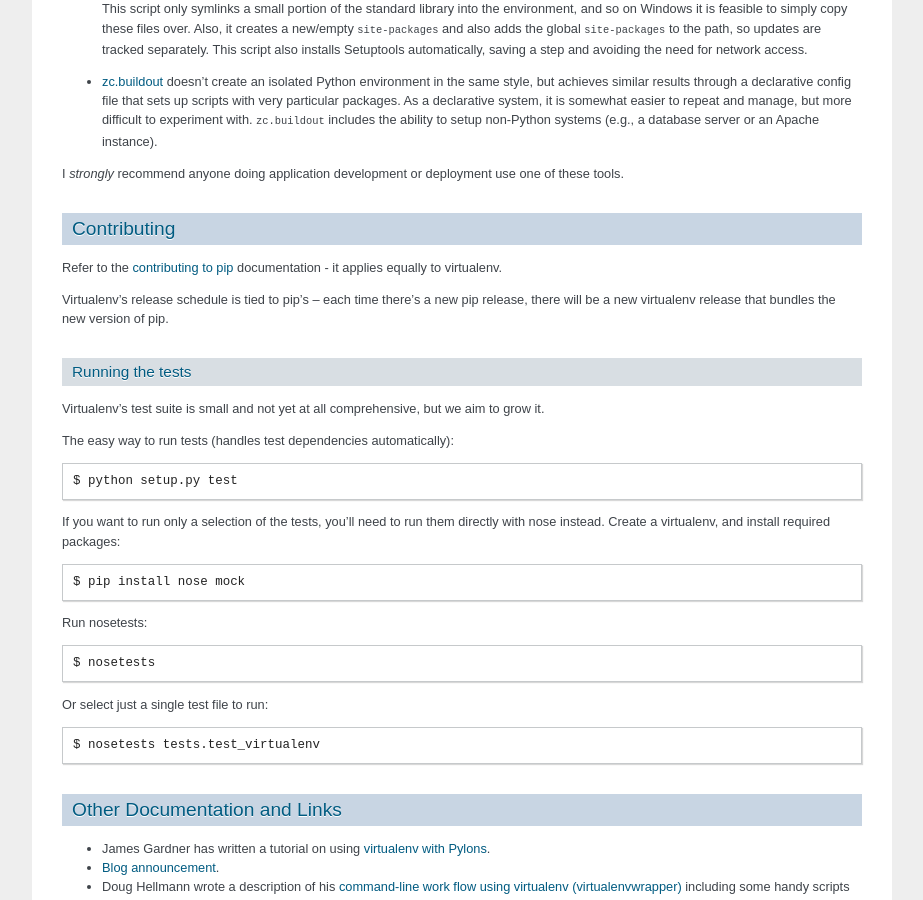
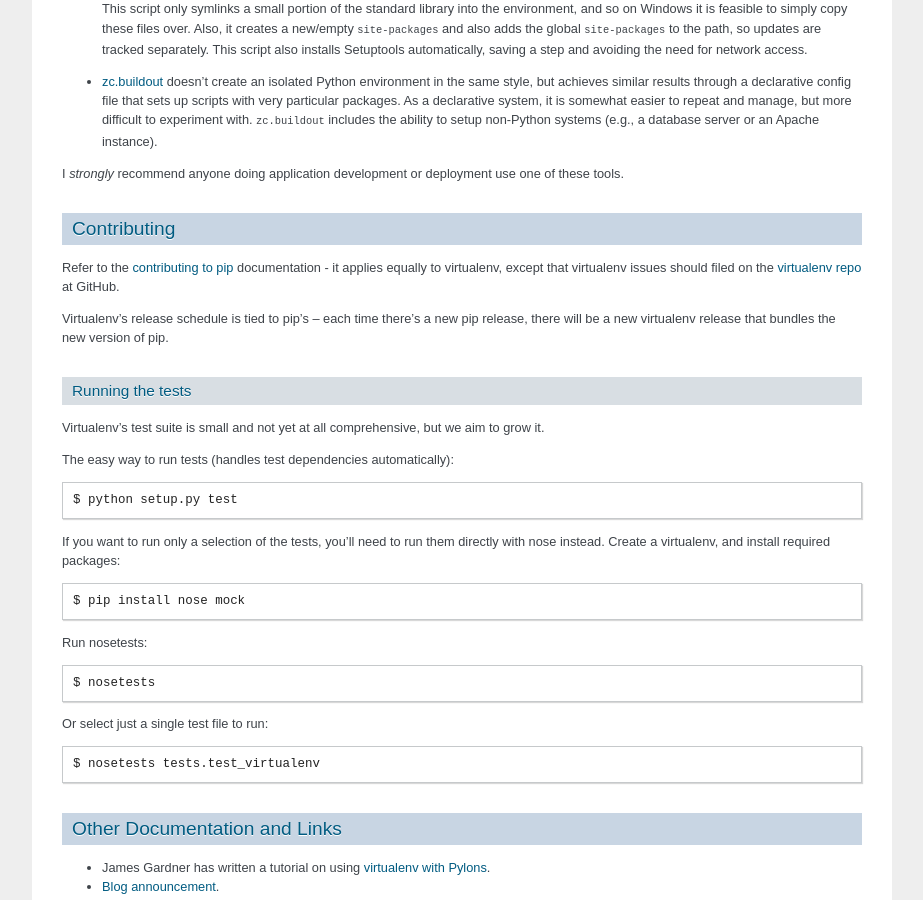
Before and after one commit to pypa/virtualenv, a Sphinx documentation site: the page built from docs/index.txt, in a window 1280 px wide and 900 px high, scrolled down 6695 px. Shown: the whole window, without its empty margins (198-1121 px from the left). Built offline with Sphinx 7.4.7, drawn with Linux system fonts in a browser that asks for light colours.

Commit message:
Clarify contribution docs.

```diff
--- a/docs/index.txt
+++ b/docs/index.txt
@@ -479,13 +479,15 @@
 ------------
 
 Refer to the `contributing to pip`_ documentation - it applies equally to
-virtualenv.
+virtualenv, except that virtualenv issues should filed on the `virtualenv
+repo`_ at GitHub.
 
 Virtualenv's release schedule is tied to pip's -- each time there's a new pip
 release, there will be a new virtualenv release that bundles the new version of
 pip.
 
 .. _contributing to pip: http://www.pip-installer.org/en/latest/contributing.html
+.. _virtualenv repo: https://github.com/pypa/virtualenv/
 
 Running the tests
 ~~~~~~~~~~~~~~~~~
```
